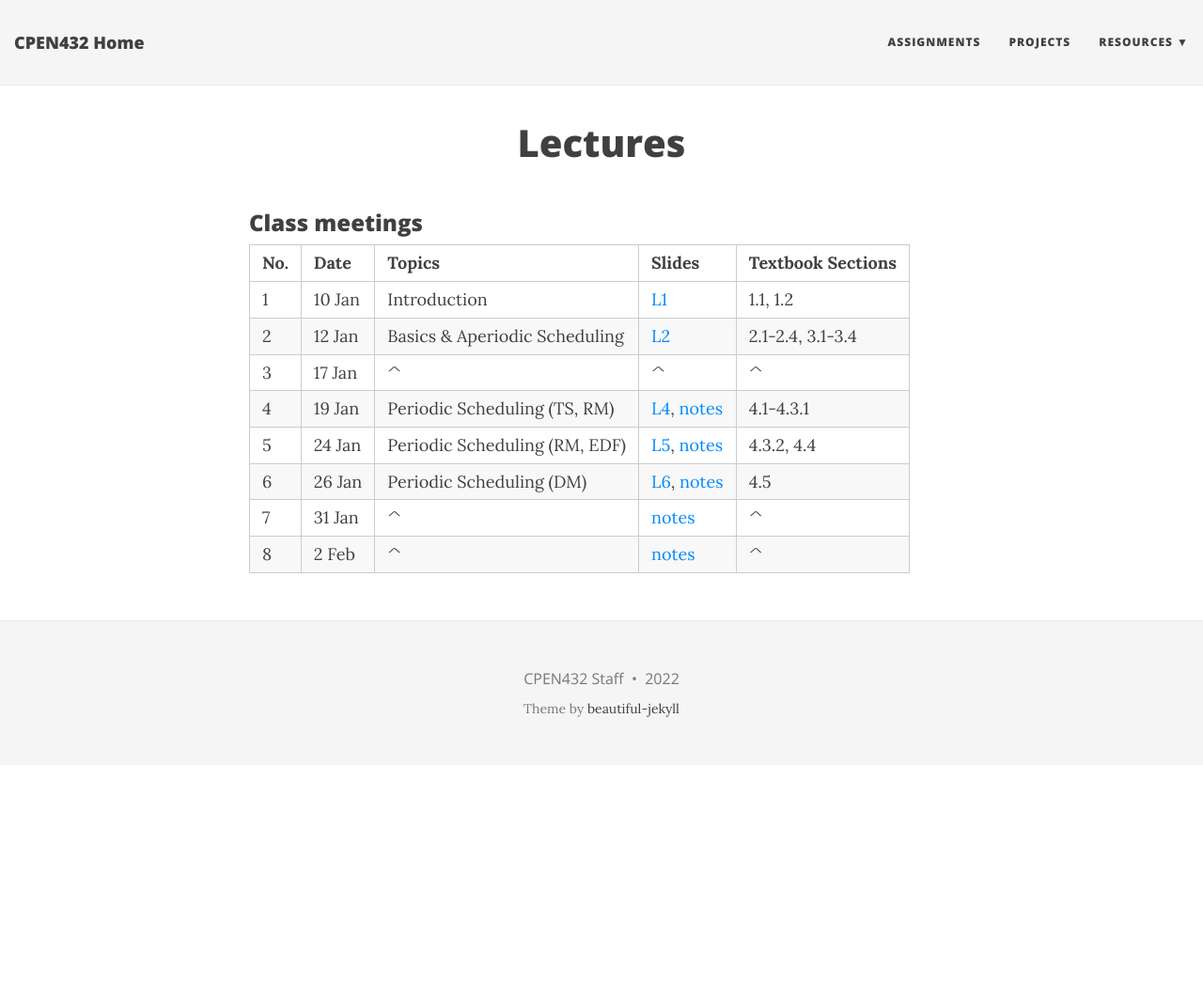
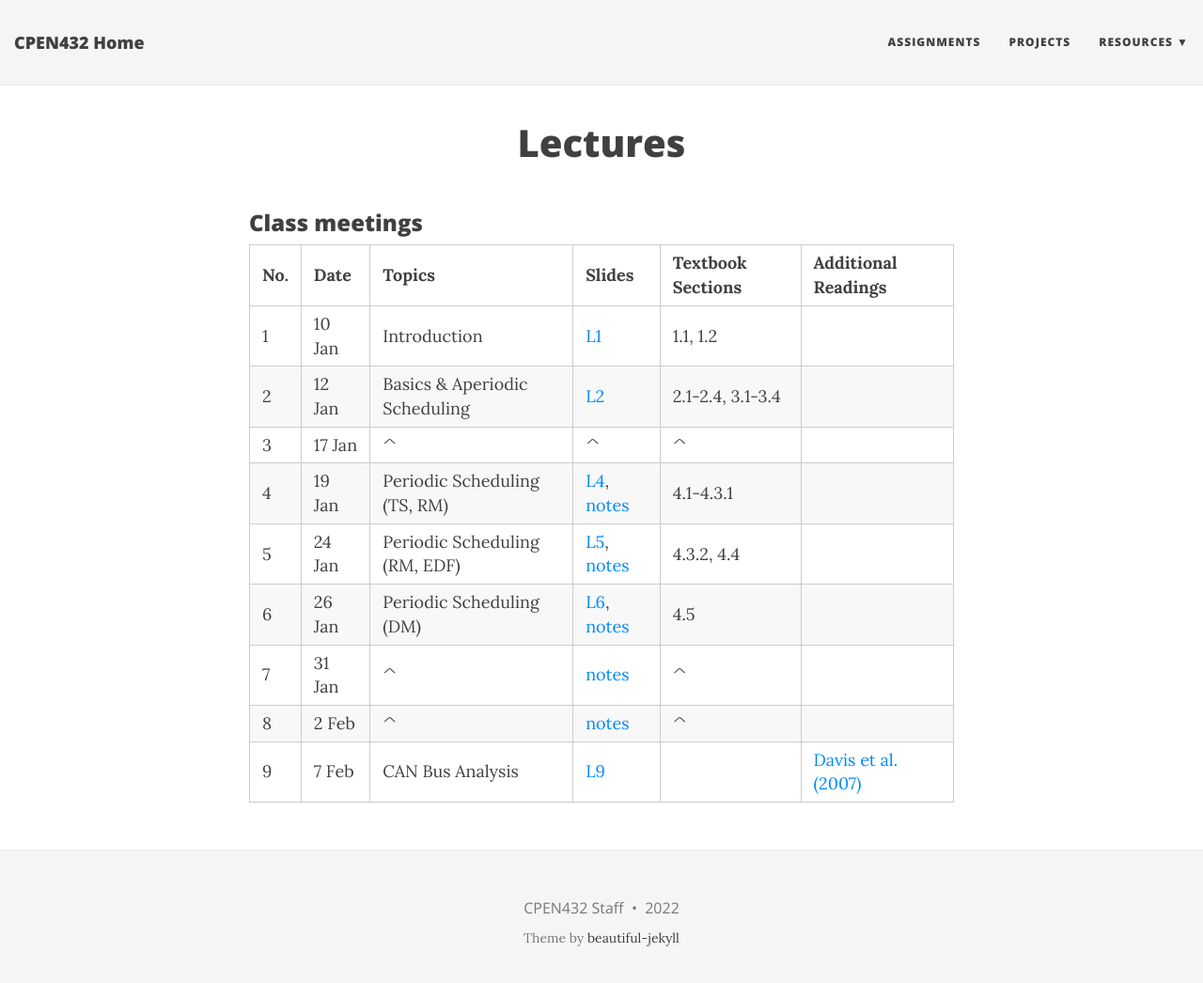
Before and after one commit to CPEN432/cpen432.github.io, a Jekyll site: the page built from lectures.md, in a window 1280 px wide and 1058 px high. Shown: the top 1046 px of the window at 94% size. Built offline with Jekyll 4.4.1, drawn with Linux system fonts in a browser that asks for light colours; nearby versions of some CDN libraries.

Commit message:
Update lectures.md

```diff
--- a/lectures.md
+++ b/lectures.md
@@ -4,16 +4,17 @@ title: Lectures
 
 ### Class meetings
 
-| **No.** | **Date** | **Topics** | **Slides** | **Textbook Sections** |
-|:--------|:---------|:-----------|:-----------|:-------------|
-|  1  | 10 Jan | Introduction | [L1](http://cpen432.github.io/resources/gujarati-slides/1-introduction.pdf) | 1.1, 1.2 |
-|  2  | 12 Jan | Basics & Aperiodic Scheduling | [L2](http://cpen432.github.io/resources/gujarati-slides//2-basics-and-aperiodic.pdf) | 2.1-2.4, 3.1-3.4 |
-|  3  | 17 Jan | ^ | ^ | ^ |
-|  4  | 19 Jan | Periodic Scheduling (TS, RM) | [L4](http://cpen432.github.io/resources/gujarati-slides//4-periodic.pdf), [notes](http://cpen432.github.io/resources/gujarati-slides//4-notes.pdf) | 4.1-4.3.1 |
-|  5  | 24 Jan | Periodic Scheduling (RM, EDF) | [L5](http://cpen432.github.io/resources/gujarati-slides//5-periodic.pdf), [notes](http://cpen432.github.io/resources/gujarati-slides//5-notes.pdf) | 4.3.2, 4.4 |
-|  6  | 26 Jan | Periodic Scheduling (DM) | [L6](http://cpen432.github.io/resources/gujarati-slides//6-periodic.pdf), [notes](http://cpen432.github.io/resources/gujarati-slides//6-notes.pdf) | 4.5 |
-|  7  | 31 Jan | ^ | [notes](http://cpen432.github.io/resources/gujarati-slides//7-notes.pdf) | ^ |
-|  8  | 2 Feb | ^ | [notes](http://cpen432.github.io/resources/gujarati-slides//8-notes.pdf) | ^ |
+| **No.** | **Date** | **Topics** | **Slides** | **Textbook Sections** | **Additional Readings** |
+|:--------|:---------|:-----------|:-----------|:----------------------|:------------------------|
+|  1  | 10 Jan | Introduction | [L1](http://cpen432.github.io/resources/gujarati-slides/1-introduction.pdf) | 1.1, 1.2 ||
+|  2  | 12 Jan | Basics & Aperiodic Scheduling | [L2](http://cpen432.github.io/resources/gujarati-slides//2-basics-and-aperiodic.pdf) | 2.1-2.4, 3.1-3.4 ||
+|  3  | 17 Jan | ^ | ^ | ^ ||
+|  4  | 19 Jan | Periodic Scheduling (TS, RM) | [L4](http://cpen432.github.io/resources/gujarati-slides//4-periodic.pdf), [notes](http://cpen432.github.io/resources/gujarati-slides//4-notes.pdf) | 4.1-4.3.1 ||
+|  5  | 24 Jan | Periodic Scheduling (RM, EDF) | [L5](http://cpen432.github.io/resources/gujarati-slides//5-periodic.pdf), [notes](http://cpen432.github.io/resources/gujarati-slides//5-notes.pdf) | 4.3.2, 4.4 ||
+|  6  | 26 Jan | Periodic Scheduling (DM) | [L6](http://cpen432.github.io/resources/gujarati-slides//6-periodic.pdf), [notes](http://cpen432.github.io/resources/gujarati-slides//6-notes.pdf) | 4.5 ||
+|  7  | 31 Jan | ^ | [notes](http://cpen432.github.io/resources/gujarati-slides//7-notes.pdf) | ^ ||
+|  8  | 2 Feb | ^ | [notes](http://cpen432.github.io/resources/gujarati-slides//8-notes.pdf) | ^ ||
+|  9  | 7 Feb | CAN Bus Analysis | [L9](http://cpen432.github.io/resources/gujarati-slides//9-can.pdf) || [Davis et al. (2007)](http://cpen432.github.io/resources/P2-davis-etal.pdf) |
 
 <!-- | **No.** | **Date** | **Topics** | **Readings** | -->
 <!-- |:---:|:-------|:---:|:----:| -->
```
